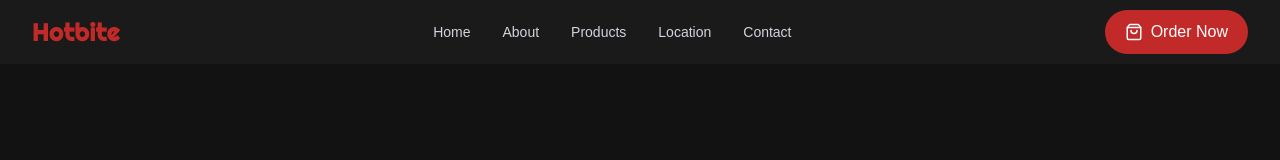
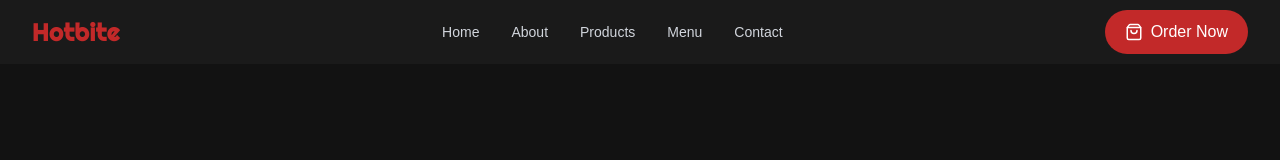
Before and after one commit to JUICEWRLD998/Hotbite, a Next.js app: page / in a window 1280 px wide. Shown: the top 160 px of the page. Built offline with nearby package versions, Linux system fonts and the light colour scheme.

Commit message:
navbar changed

```diff
--- a/app/components/Navbar.tsx
+++ b/app/components/Navbar.tsx
@@ -10,7 +10,7 @@ const navLinks = [
   { name: "Home", href: "/#home" },
   { name: "About", href: "/#about" },
   { name: "Products", href: "/#products" },
-  { name: "Location", href: "/#location" },
+  { name: "Menu", href: "/#menu" },
   { name: "Contact", href: "/#contact" },
 ];
 
```
